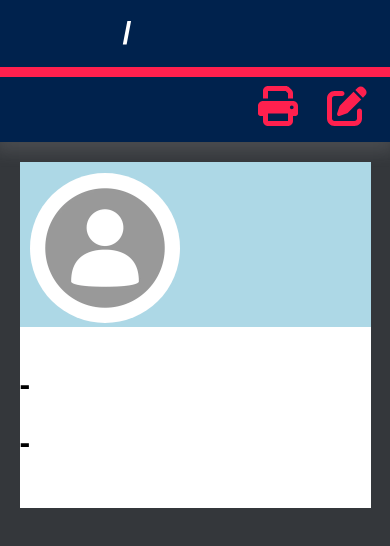
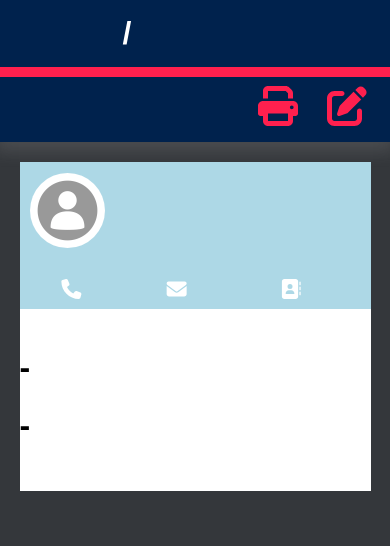
Before and after one commit to adrianptrv/CV-Builder-React, a React (Vite) app: page / in a window 390 px wide. Both pictures are taken after a click on the button 352 px from the left and 106 px from the top of the page. Shown: the top 546 px of the page. Built offline with nearby package versions, Linux system fonts and the light colour scheme; a web font is replaced by a local one.

Commit message:
New style changes

```diff
--- a/src/components/EducationInfoForm.jsx
+++ b/src/components/EducationInfoForm.jsx
@@ -33,7 +33,7 @@ function EducationInfoForm(props) {
 
     return <>
 
-        {EduNfo.map((ele, i) => props.pageNum ? <div className="eduInputInfo">
+        {EduNfo.map((ele, i) => props.pageNum ? <div className="eduInputInfo" key={i}>
             <hr></hr>
             <div className="eduFirstLineWrapper">
                 <button onClick={handleAdd}><FontAwesomeIcon icon={faPlus} /></button>
--- a/src/components/NameInfoFormSummary.jsx
+++ b/src/components/NameInfoFormSummary.jsx
@@ -1,5 +1,8 @@
 import { useState, createContext, useRef } from "react";
 import "../styles/NameInfoFormSummary.scss"
+
+import { FontAwesomeIcon } from '@fortawesome/react-fontawesome'
+import { faPhone, faEnvelope, faAddressBook } from '@fortawesome/free-solid-svg-icons'
 
 function NameInfoSummary({ personInfo, pic }) {
     return <>
@@ -9,9 +12,9 @@ function NameInfoSummary({ personInfo, pic }) {
                 <h1>{personInfo.flname}</h1>
             </div>
             <div className="CVinfoWrapper">
-                <p>{personInfo.phone}</p>
-                <p>{personInfo.email}</p>
-                <p>{personInfo.address}</p>
+                <p><FontAwesomeIcon icon={faPhone} />{personInfo.phone}</p>
+                <p><FontAwesomeIcon icon={faEnvelope} />{personInfo.email}</p>
+                <p><FontAwesomeIcon icon={faAddressBook} />{personInfo.address}</p>
             </div>
         </div>
     </>
--- a/src/styles/CVBuild.scss
+++ b/src/styles/CVBuild.scss
@@ -61,7 +61,7 @@ body {
     margin-bottom: 50px;
     padding-bottom: 25px;
     box-shadow: 0px 0px 20px 18px rgb(193 193 193 / 15%);
-    @media only screen and (max-width: 1024px) {
+    @media only screen and (max-width: 1225px) {
      width: 90%;
      margin-top: 20px;
     }
@@ -75,7 +75,7 @@ body {
     margin-top: 50px;
     margin-bottom: 50px;
     padding-bottom: 25px;
-    @media only screen and (max-width: 1024px) {
+    @media only screen and (max-width: 1225px) {
         width: 90%;
         margin-top: 20px;
        }
--- a/src/styles/NameInfoFormSummary.scss
+++ b/src/styles/NameInfoFormSummary.scss
@@ -3,21 +3,111 @@
     justify-content: space-between;
     background-color: lightblue;
 
+    @media only screen and (max-width: 1225px) {
+        flex-direction: column;
+    }
+
     .CVimgWrapper {
-        margin-left: 3%;
-        margin-top: 3%;
+        margin: 3% 3.5% 1.5% 3%;
+        width: 70%;
 
         img {
             border-radius: 50%;
             object-fit: fill;
+
+            @media only screen and (max-width: 1225px) {
+                width: 75px;
+                height: 75px;
+            }
         }
 
         h1 {
             display: inline-block;
             position: relative;
-            bottom: 115px;
-            left: 40px;
+            bottom: 20px;
+            left: 15px;
             color: white;
+            margin-bottom: 0;
+            vertical-align: top;
+            word-break: break-word;
+            width: 50%;
+
+            @media only screen and (max-width: 1225px) {
+                bottom: 14px;
+                left: 17px;
+                font-size: 24px;
+                width: 65%;
+            }
+            @media only screen and (max-width: 350px) {
+                width: 50%;
+            }
         }
     }
+
+    .CVinfoWrapper {
+        margin-top: 2%;
+        width: 30%;
+        color: white;
+        margin-right: 20px;
+        word-break: break-all;
+
+        @media only screen and (max-width: 1225px) {
+            font-size: 12px;
+            display: flex;
+            justify-content: space-between;
+            width: unset;
+        }
+
+        svg {
+            height: 20px;
+            margin-right: 13px;
+            position: relative;
+            top: 3px;
+
+            @media only screen and (max-width: 1225px) {
+                margin-right: 5px;
+            }
+        }
+
+        p {
+            @media only screen and (max-width: 1225px) {
+                text-align: center;
+            }
+        }
+
+        p {
+            svg {
+                @media only screen and (max-width: 1225px) {
+                    width: 100%;
+                }
+            }
+        }
+
+        p:nth-of-type(1) {
+            @media only screen and (max-width: 1225px){
+            width: 25%;
+            margin-left: 10px;
+            word-break: break-all;
+            }
+        }
+
+        p:nth-of-type(2) {
+            @media only screen and (max-width: 1225px){
+            width: 30%;
+            word-break: break-all;
+            }
+        }
+
+        p:nth-of-type(3) {
+            @media only screen and (max-width: 1225px){
+            width: 30%;
+            margin-right: 10px;
+            word-break: break-all;
+            }
+        }
+
+        // p {
+        //     width: 80%;
+        // }
+    }
 }
```
